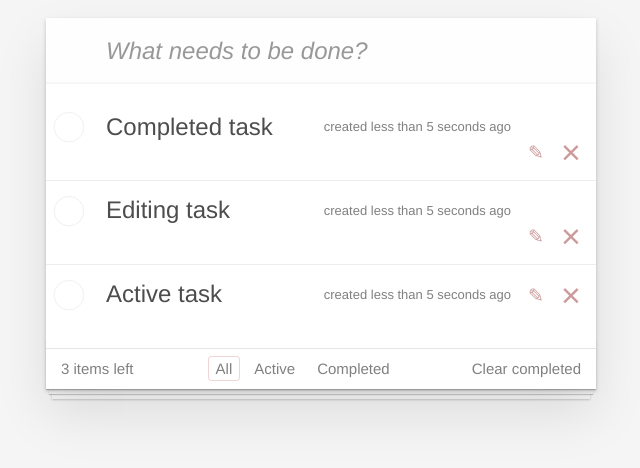
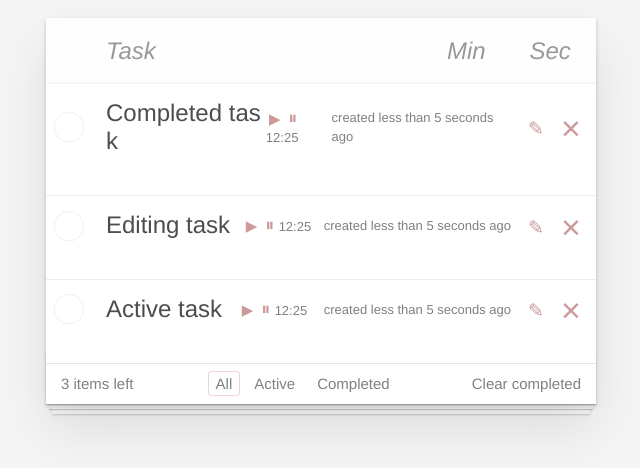
Before and after one commit to Andrei-booker/todo-app, a React app: page / in a window 1280 px wide. Shown: the part 112-580 px from the top of the page, without its empty margins (319-959 px from the left). Built offline with nearby package versions, Linux system fonts and the light colour scheme.

Commit message:
installing timer

```diff
--- a/package.json
+++ b/package.json
@@ -7,6 +7,7 @@
     "@testing-library/react": "^13.4.0",
     "@testing-library/user-event": "^13.5.0",
     "date-fns": "^2.30.0",
+    "formik": "^2.4.5",
     "prop-types": "^15.8.1",
     "react": "^18.2.0",
     "react-dom": "^18.2.0",
--- a/src/components/app/app.js
+++ b/src/components/app/app.js
@@ -8,18 +8,35 @@ export default class App extends Component {
   id = 1;
 
   state = {
-    todoData: [this.createTask('Completed task'), this.createTask('Editing task'), this.createTask('Active task')],
+    todoData: [
+      this.createTask('Completed task', '12', '25'),
+      this.createTask('Editing task', '12', '25'),
+      this.createTask('Active task', '12', '25'),
+    ],
     filter: 'All',
   };
 
-  createTask(label) {
+  createTask(label, min = '00', sec = '00') {
     return {
       label,
       date: new Date(),
       completedTask: false,
       editing: false,
       id: this.id++,
+      timer: { min, sec },
     };
+  }
+
+  minuteCheck(min) {
+    if (!min) return '00';
+    if (min.length < 2) return `0${min}`;
+    return min;
+  }
+
+  secondsCheck(sec) {
+    if (!sec) return '00';
+    if (sec.length < 2) return `0${sec}`;
+    return sec;
   }
 
   toggleProperty(arr, id, propName) {
@@ -54,9 +71,9 @@ export default class App extends Component {
     });
   };
 
-  addTask = (text) => {
-    const newTask = this.createTask(text);
-
+  addTask = (text, min, sec) => {
+    if (!text) return;
+    const newTask = this.createTask(text, this.minuteCheck(min), this.secondsCheck(sec));
     this.setState(({ todoData }) => {
       const newArr = [...todoData, newTask];
 
@@ -82,17 +99,14 @@ export default class App extends Component {
     this.setState({ filter: data });
   };
 
-  // eslint-disable-next-line consistent-return
   filteredItems(todoData, filter) {
-    if (filter === 'All') {
-      return todoData;
-    }
     if (filter === 'Active') {
       return todoData.filter((todo) => !todo.completedTask);
     }
     if (filter === 'Completed') {
       return todoData.filter((todo) => todo.completedTask);
     }
+    return todoData;
   }
 
   clearCompleted = () => {
--- a/src/components/new-task-form/new-task-form.js
+++ b/src/components/new-task-form/new-task-form.js
@@ -1,33 +1,49 @@
-import { Component } from 'react';
+import { React, Component } from 'react';
 
 export default class NewTaskForm extends Component {
   state = {
     label: '',
+    min: '',
+    sec: '',
   };
 
   onLabelChange = (e) => {
-    this.setState({
-      label: e.target.value,
-    });
+    const { target } = e;
+    const { value } = target;
+    const { name } = target;
+    // eslint-disable-next-line no-unused-vars
+    this.setState((state) => ({
+      [name]: value,
+    }));
   };
 
   onSubmit = (e) => {
     e.preventDefault();
-    this.props.onTaskAdded(this.state.label);
-    this.setState({
-      label: '',
-    });
+    const { label, min, sec } = this.state;
+    this.props.onTaskAdded(label, min, sec);
+    this.setState({ label: '', min: '', sec: '' });
   };
 
   render() {
+    const { min, sec, label } = this.state;
     return (
-      <form onSubmit={this.onSubmit}>
+      <form className="new-todo-form" onSubmit={this.onSubmit}>
+        <input name="label" className="new-todo" placeholder="Task" onChange={this.onLabelChange} value={label} />
         <input
-          className="new-todo"
-          placeholder="What needs to be done?"
+          value={min}
+          name="min"
+          className="new-todo-form__timer"
+          placeholder="Min"
           onChange={this.onLabelChange}
-          value={this.state.label}
         />
+        <input
+          value={sec}
+          name="sec"
+          className="new-todo-form__timer"
+          placeholder="Sec"
+          onChange={this.onLabelChange}
+        />
+        <button type="submit" />
       </form>
     );
   }
--- a/src/components/task/task.js
+++ b/src/components/task/task.js
@@ -12,15 +12,79 @@ export default class Task extends Component {
     checked: PropTypes.bool.isRequired,
   };
 
+  state = {
+    min: this.props.timer.min,
+    sec: this.props.timer.sec,
+    play: false,
+  };
+
+  timer = () => {
+    const { min, sec, play } = this.state;
+    if (!play) return;
+    if (sec === '00' && min === '00') return;
+    if (sec === '00' && min !== '00') {
+      const minutes = min[0] !== '0' ? `${min - 1}` : `0${min - 1}`;
+      // eslint-disable-next-line no-unused-vars
+      this.setState((state) => ({ min: minutes, sec: '59' }));
+    } else {
+      const newSec = Number(sec - 1);
+      const newSecToString = newSec < 10 ? `0${newSec}` : newSec;
+      // eslint-disable-next-line no-unused-vars
+      this.setState((state) => ({
+        sec: newSecToString,
+      }));
+    }
+  };
+
+  playTimer = () => {
+    // eslint-disable-next-line no-unused-vars
+    this.setState((state) => ({
+      play: true,
+    }));
+  };
+
+  pauseTimer = () => {
+    // eslint-disable-next-line no-unused-vars
+    this.setState((state) => ({
+      play: false,
+    }));
+  };
+
+  componentDidMount() {
+    this.timer();
+    this.interval = setInterval(this.timer, 1000);
+  }
+
+  componentWillUnmount() {
+    clearInterval(this.interval);
+  }
+
+  componentDidUpdate(prevProps, prevState) {
+    if (this.state.play !== prevState.play) {
+      this.timer();
+    }
+  }
+
+  onChange = (e) => {
+    const { onCompleted } = this.props;
+    onCompleted(e);
+    this.setState({ play: false });
+  };
+
   render() {
-    const { label, date, onCompleted, onEditing, onDeleted, checked } = this.props;
-
+    const { label, date, onEditing, onDeleted, checked } = this.props;
+    const { min, sec } = this.state;
     return (
       <div className="view">
-        <input checked={checked} className="toggle" type="checkbox" onChange={onCompleted} />
+        <input checked={checked} className="toggle" type="checkbox" onChange={this.onChange} />
         <label>
-          <span className="description">{label}</span>
-          <span className="created">
+          <span className="title">{label}</span>
+          <span className="description">
+            <button className="icon icon-play" onClick={this.playTimer} />
+            <button className="icon icon-pause" onClick={this.pauseTimer} />
+            {min}:{sec}
+          </span>
+          <span className="description">
             created{' '}
             {formatDistanceToNow(date, {
               includeSeconds: true,
--- a/src/index.css
+++ b/src/index.css
@@ -25,7 +25,11 @@ button::-moz-focus-inner {
 }
 
 body {
-	font: 14px 'Helvetica Neue', Helvetica, Arial, sans-serif;
+  font:
+    14px 'Helvetica Neue',
+    Helvetica,
+    Arial,
+    sans-serif;
   line-height: 1.4em;
   background: #f5f5f5;
   color: #111111;
@@ -49,7 +53,8 @@ body {
   background: #fff;
   margin: 130px 0 40px 0;
   position: relative;
-	box-shadow: 0 2px 4px 0 rgba(0, 0, 0, 0.2),
+  box-shadow:
+    0 2px 4px 0 rgba(0, 0, 0, 0.2),
     0 25px 50px 0 rgba(0, 0, 0, 0.1);
 }
 
@@ -84,7 +89,13 @@ body {
   text-rendering: optimizeLegibility;
 }
 
+.new-todo-form {
+  display: flex;
+  margin-bottom: 0;
+}
+
 .new-todo,
+.new-todo-form .new-todo-form__timer,
 .edit {
   position: relative;
   margin: 0;
@@ -102,11 +113,21 @@ body {
   -moz-osx-font-smoothing: grayscale;
 }
 
-.new-todo {
+.new-todo,
+.new-todo-form .new-todo-form__timer {
   padding: 16px 16px 16px 60px;
   border: none;
   background: rgba(0, 0, 0, 0.003);
-	box-shadow: inset 0 -2px 1px rgba(0,0,0,0.03);
+  box-shadow: inset 0 -2px 1px rgba(0, 0, 0, 0.03);
+}
+
+.new-todo {
+  width: 70%;
+}
+
+.new-todo-form .new-todo-form__timer {
+  width: 15%;
+  padding-left: 16px;
 }
 
 .main {
@@ -219,12 +240,16 @@ body {
   padding: 15px 85px 15px 60px;
 }
 
-.todo-list li label .created {
+.todo-list li .view {
+  position: relative;
+}
+
+.todo-list li label .description {
   font-size: 13px;
   color: gray;
 }
 
-.todo-list li label .description {
+.todo-list li label .title {
   word-break: break-all;
   display: block;
   line-height: 1.2;
@@ -233,20 +258,17 @@ body {
   color: #4d4d4d;
 }
 
-.todo-list li.completed label .description {
+.todo-list li.completed label .title {
   color: #cdcdcd;
   text-decoration: line-through;
 }
 
 .todo-list li .icon {
-	position: absolute;
-	top: 0;
-	bottom: -3px;
   width: 30px;
   height: 40px;
   font-size: 34px;
   color: #cc9a9a;
-	margin: auto 0 11px;
+  margin: auto 0;
   transition: color 0.2s ease-out;
   cursor: pointer;
 }
@@ -256,6 +278,9 @@ body {
 }
 
 .todo-list li .icon-destroy {
+  position: absolute;
+  top: 0;
+  bottom: -3px;
   right: 10px;
 }
 
@@ -264,12 +289,34 @@ body {
 }
 
 .todo-list li .icon-edit {
+  position: absolute;
+  top: 0;
+  bottom: -3px;
   font-size: 19px;
   right: 45px;
 }
 
 .todo-list li .icon-edit:after {
   content: '✎';
+}
+
+.todo-list li .icon-pause,
+.todo-list li .icon-play {
+  font-size: 18px;
+  width: 18px;
+  height: 18px;
+}
+
+.todo-list li .icon-play {
+  font-size: 15px;
+}
+
+.icon-pause:after {
+  content: '⏸';
+}
+
+.icon-play:after {
+  content: '▶';
 }
 
 .todo-list li .edit {
@@ -301,7 +348,8 @@ body {
   left: 0;
   height: 50px;
   overflow: hidden;
-	box-shadow: 0 1px 1px rgba(0, 0, 0, 0.2),
+  box-shadow:
+    0 1px 1px rgba(0, 0, 0, 0.2),
     0 8px 0 -3px #f6f6f6,
     0 9px 1px -3px rgba(0, 0, 0, 0.2),
     0 16px 0 -6px #f6f6f6,
@@ -389,7 +437,7 @@ html .clear-completed:active {
 	Hack to remove background from Mobile Safari.
 	Can't use it globally since it destroys checkboxes in Firefox
 */
-@media screen and (-webkit-min-device-pixel-ratio:0) {
+@media screen and (-webkit-min-device-pixel-ratio: 0) {
   .toggle-all,
   .todo-list li .toggle {
     background: none;
```
Also changed, not shown: 2 other files. Lines whose indentation alone changed are shown as unchanged.
